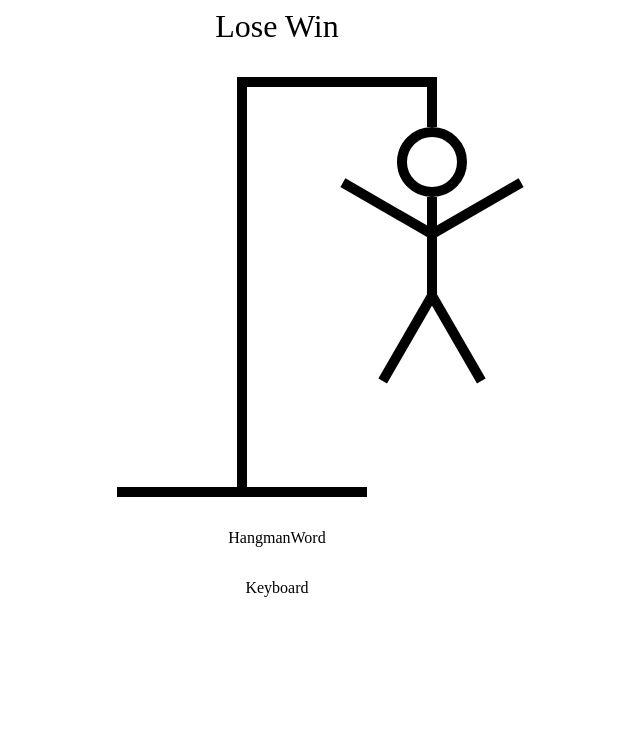
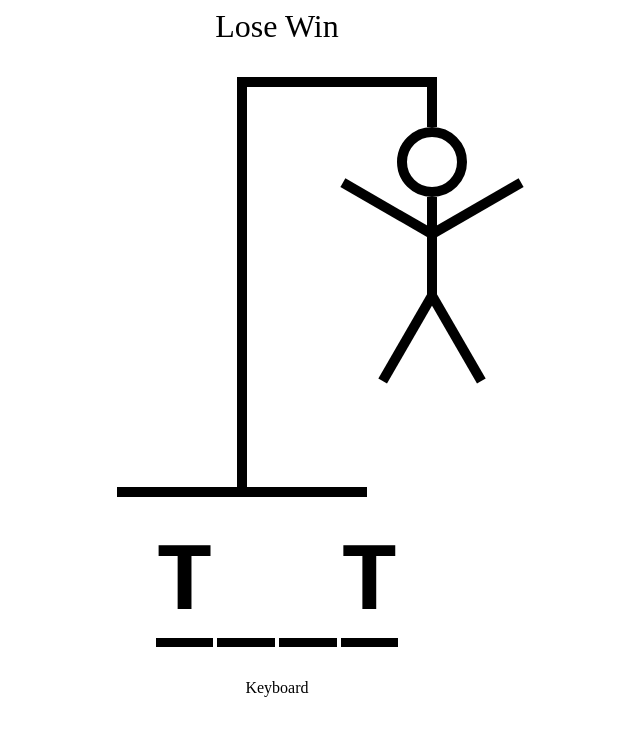
Before and after one commit to murad-shadeh/hangman, a React (Vite) app: page / in a window 1280 px wide. Shown: the top 736 px of the page, without its empty margins (363-1003 px from the left). Built offline with nearby package versions, Linux system fonts and the light colour scheme.

Commit message:
feat(hangmanword): add the hangman word component

```diff
--- a/src/components/HangmanWord.tsx
+++ b/src/components/HangmanWord.tsx
@@ -1,3 +1,33 @@
 export default function HangmanWord() {
-  return <div>HangmanWord</div>;
+  const word = "test";
+  const guessedLetters = ["t", "a", "n"];
+  return (
+    <div
+      style={{
+        display: "flex",
+        gap: ".25rem",
+        fontSize: "6rem",
+        fontWeight: "bold",
+        textTransform: "uppercase",
+        fontFamily: "monospace",
+      }}
+    >
+      {/* we need to render each character individually */}
+      {word.split("").map((letter, index) => (
+        // for each letter we need to put a certain style underneath it
+        <span key={index} style={{ borderBottom: ".1em solid black" }}>
+          <span
+            // show letter if it is guessed otherwise hide it
+            style={{
+              visibility: guessedLetters.includes(letter)
+                ? "visible"
+                : "hidden",
+            }}
+          >
+            {letter}
+          </span>
+        </span>
+      ))}
+    </div>
+  );
 }
```
